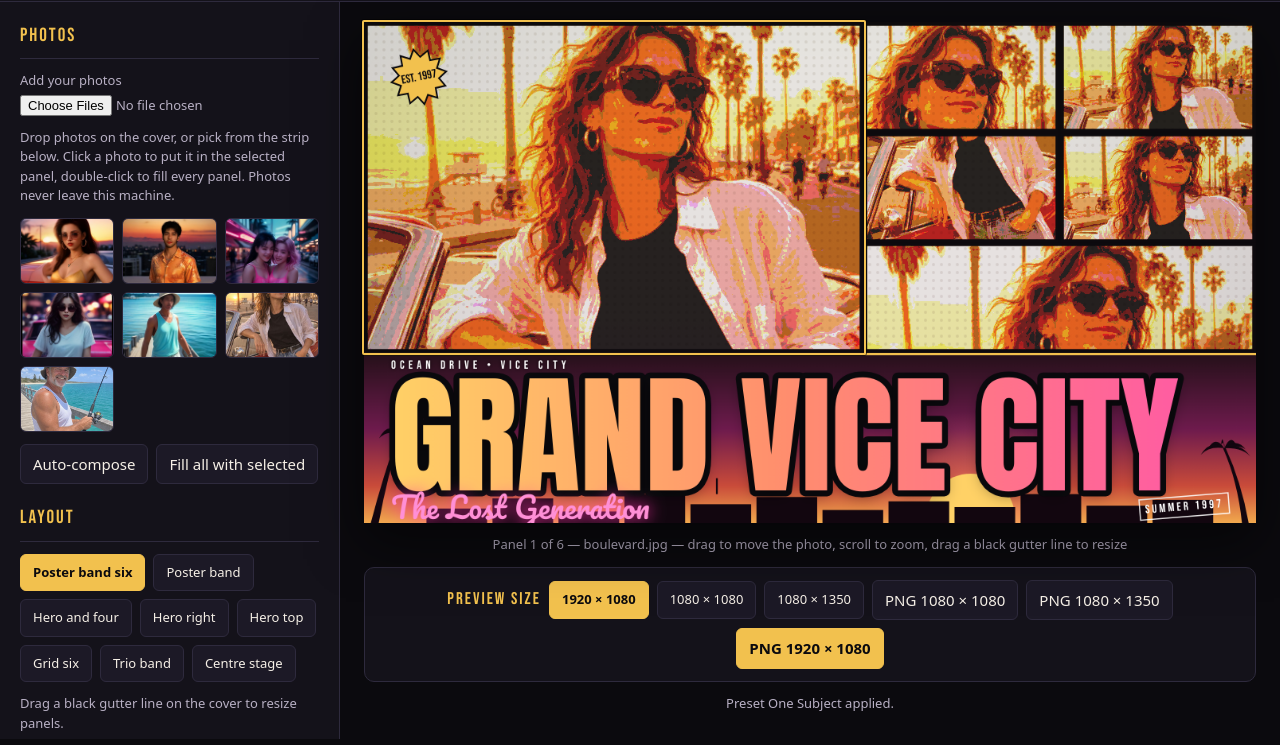
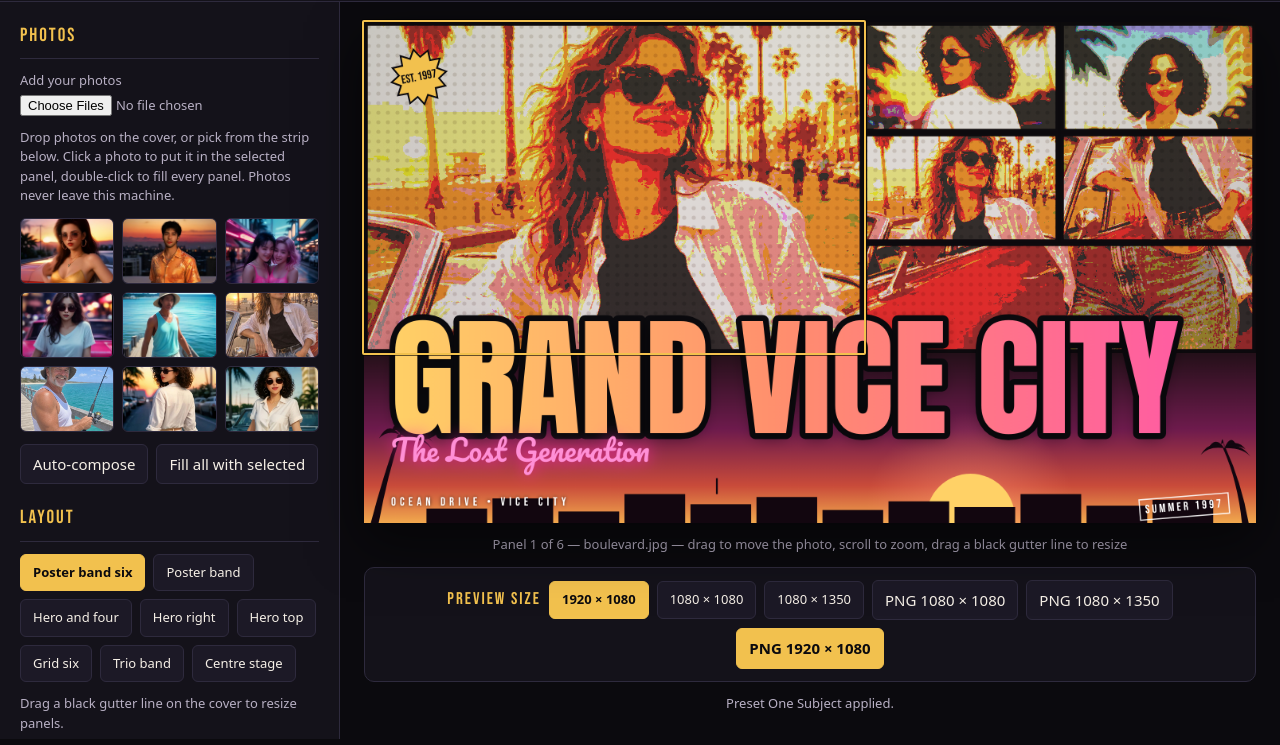
Before and after one commit to rfky18/gta6-cover-art-01, a plain HTML site: page app/index.html in a window 1280 px wide. Shown: the part 64-809 px from the top of the page. Drawn offline with Linux system fonts and the light colour scheme.

Commit message:
v5: title overlaps panels, two new same-heroine scenes, fully flat Poster Ink

```diff
--- a/app/src/cover.js
+++ b/app/src/cover.js
@@ -30,13 +30,15 @@ let dotTile = null;
 function getDotTile() {
   if (dotTile) return dotTile;
   const c = document.createElement('canvas');
-  // v4: coarser dot screen (8px -> 10px tile) — flatter poster feel, less noise.
-  c.width = 10;
-  c.height = 10;
+  // v5: coarser dot screen (10px -> 12px tile, dot r 1.9 -> 2.6) — the
+  // #1 HEATWAVE comic-flat look needs dots you can actually see; the
+  // v4 dots were too fine to read as halftone at cover scale.
+  c.width = 12;
+  c.height = 12;
   const g = c.getContext('2d');
   g.fillStyle = '#000000';
   g.beginPath();
-  g.arc(5, 5, 1.9, 0, Math.PI * 2);
+  g.arc(6, 6, 2.6, 0, Math.PI * 2);
   g.fill();
   dotTile = c;
   return c;
--- a/app/src/grades.js
+++ b/app/src/grades.js
@@ -53,30 +53,25 @@ export const GRADES = {
     washAlpha: 0.2,
     band: ['#2a2118', '#3a2c1c', '#4a3822'],
   },
-// v4: Poster Ink is now the DEFAULT cover grade (One Subject preset) and
-// is flatter/posterized ala #1 HEATWAVE — halftone dots larger + fainter
-// (alpha 0.13 -> 0.09), film grain cut to a quarter on ink covers (grain
-// is what made v2's halftone read noisy), and a sunset wash (was: none)
-// so daylight-blue panels — pier, beach sky — are pulled FULLY into the
-// sunset palette instead of staying cold. Posterize levels TESTED 3 vs 4:
-// 3 flattened the hero's face to a single orange blob (mouth lost), 4
-// keeps the face readable while the panels still read as one flat poster.
-// Wash tested 0.22 vs 0.34: 0.34 warms the panels further (rooftop sky,
-// beach) while the hero face stays readable; the pier sea itself stays
-// turquoise (its saturation resists a 'color' wash below face-wrecking
-// strength) but is now posterized + halftone-unified with the rest.
+// v5: Poster Ink goes fully flat, ala #1 HEATWAVE — posterize 3 levels
+// (was 4; v4 tested 3 vs 4 and picked 4 because 3 blobbed the hero face,
+// so v5 re-tests 3 with the flatter pipeline: stronger contrast/saturation
+// to sharpen the quantization edges into geometric shadow shapes, coarser
+// halftone dots at higher alpha, grain still cut to a quarter). If the
+// browser check shows the face blobbing again, the fallback is levels 4
+// with the same stronger dots — flat-max that keeps the face readable.
   'poster-ink': {
     name: 'Poster Ink',
     blurb: 'Halftone comic ink: posterized colour, ink outline, dot screen.',
-    filter: 'saturate(1.55) contrast(1.35) brightness(1.04)',
+    filter: 'saturate(1.6) contrast(1.45) brightness(1.04)',
     overlay: ['#ffd166', '#ff5da2'],
     overlayAlpha: 0.2,
     overlayMode: 'overlay',
     vignette: 0.14,
     posterize: true,
-    posterLevels: 4,
+    posterLevels: 3,
     halftone: true,
-    halftoneAlpha: 0.09,
+    halftoneAlpha: 0.13,
     wash: '#ff9a5c',
     washAlpha: 0.34,
     band: ['#241019', '#3a1526', '#4a1a2e'],
--- a/app/src/layouts.js
+++ b/app/src/layouts.js
@@ -8,10 +8,16 @@
 // v3: `poster-band-six` adds a sixth panel (a wide sunset strip under the
 // four small panels) so the cover reads denser, ala #1's 9-panel HEATWAVE,
 // without crowding: the hero keeps its 0.56 width and the band stays 34%.
+// v5: `titleOverlap` 0.30 — the giant gradient title's caps rise 30% of
+// their height above the band into the panels (ala #2 SUN HEIST), so the
+// title reads as part of the cover, not a caption strip below it. The
+// overlap is capped so the caps stay clear of every face (hero face ends
+// ~0.35H, the wide-strip face's mouth ~0.56H, caps top ~0.61H).
 export const LAYOUTS = {
   'poster-band-six': {
     name: 'Poster band six',
     band: 0.34,
+    titleOverlap: 0.3,
     panels: [
       { x: 0, y: 0, w: 0.56, h: 0.66 },
       { x: 0.56, y: 0, w: 0.22, h: 0.22 },
--- a/app/src/lettering.js
+++ b/app/src/lettering.js
@@ -9,6 +9,10 @@
 // never covers a face or a hero's body. Full-bleed layouts keep the title
 // overlapping the panels, but it now grows to fill the width (up to a
 // taller cap) instead of sitting small in the bottom-left corner.
+// v5: band layouts with layout.titleOverlap lift the title's caps above the
+// band into the panels (ala #2 SUN HEIST), and move the location line to
+// the band's bottom row so the small line is never struck through by the
+// giant letters. The overlap is sized to clear every face (see layouts.js).
 import { GRADES } from './grades.js';
 import { LAYOUTS } from './layouts.js';
 
@@ -184,8 +188,13 @@ export function drawLettering(ctx, W, H, state) {
     // not the flat gradient fill v2 used — see drawBandBackdrop above.
     ctx.save();
     drawBandBackdrop(ctx, W, bandY, bandH, grade);
-    ctx.fillStyle = '#f2c14e';
-    ctx.fillRect(0, bandY, W, Math.max(2, Math.round(H * 0.004)));
+    // v5: overlap mode skips the gold rule at bandY — the title's caps
+    // cross that line, and a 4px rule through the letters would read as
+    // a strike-through instead of a frame edge.
+    if (!layout.titleOverlap) {
+      ctx.fillStyle = '#f2c14e';
+      ctx.fillRect(0, bandY, W, Math.max(2, Math.round(H * 0.004)));
+    }
     ctx.restore();
 
     // Block: location row, giant one-line title, neon script — centred in the band.
@@ -197,10 +206,24 @@ export function drawLettering(ctx, W, H, state) {
     const titleSize = title ? fitFontFill(ctx, title, titleFace, W - pad * 2, titleCap) : 0;
     const capsH = titleSize * 0.88;
     const gap = Math.round(H * 0.012);
-    const blockH = locSize + gap + capsH + gap + scriptSize * 0.75;
-    let top = bandY + Math.max(0, (bandH - blockH) / 2);
+    // v5: overlap mode (layout.titleOverlap) drops the location line from
+    // the block's top row — the title's caps rise above the band there, so
+    // the small line would be struck through by the giant letters. The
+    // block is title + script only, its caps top sitting `overlap` above
+    // the band edge; the location moves to the band's bottom row (drawn
+    // below, over the dark skyline strip, clear of the sun glow).
+    const overlapMode = !!layout.titleOverlap;
+    const overlap = overlapMode ? capsH * layout.titleOverlap : 0;
+    const blockH = overlapMode
+      ? capsH + gap + scriptSize * 0.75
+      : locSize + gap + capsH + gap + scriptSize * 0.75;
+    const top = overlapMode
+      ? bandY - overlap
+      : bandY + Math.max(0, (bandH - blockH) / 2);
+    const titleY = overlapMode ? top + capsH : top + locSize + gap + capsH;
+    const scriptY = titleY + gap + scriptSize * 0.75;
 
-    if (location) {
+    if (location && !overlapMode) {
       ctx.save();
       ctx.font = `${locSize}px "Bebas Neue"`;
       try { ctx.letterSpacing = `${Math.round(locSize * 0.32)}px`; } catch (e) { /* older canvas: plain */ }
@@ -210,6 +233,19 @@ export function drawLettering(ctx, W, H, state) {
       ctx.shadowColor = 'rgba(0,0,0,0.7)';
       ctx.shadowBlur = locSize * 0.3;
       ctx.fillText(location, pad, top + locSize);
+      try { ctx.letterSpacing = '0px'; } catch (e) { /* ignore */ }
+      ctx.restore();
+    }
+    if (location && overlapMode) {
+      ctx.save();
+      ctx.font = `${locSize}px "Bebas Neue"`;
+      try { ctx.letterSpacing = `${Math.round(locSize * 0.32)}px`; } catch (e) { /* older canvas: plain */ }
+      ctx.textAlign = 'left';
+      ctx.textBaseline = 'alphabetic';
+      ctx.fillStyle = '#ffffff';
+      ctx.shadowColor = 'rgba(0,0,0,0.7)';
+      ctx.shadowBlur = locSize * 0.3;
+      ctx.fillText(location, pad, bandY + bandH - Math.round(H * 0.035));
       try { ctx.letterSpacing = '0px'; } catch (e) { /* ignore */ }
       ctx.restore();
     }
@@ -238,7 +274,6 @@ export function drawLettering(ctx, W, H, state) {
     }
 
     if (title) {
-      const titleY = top + locSize + gap + capsH;
       drawTitle(ctx, title, titleFace, titleSize, pad, titleY, W - pad * 2, titleColors);
     }
     if (subtitle) {
@@ -249,7 +284,7 @@ export function drawLettering(ctx, W, H, state) {
       ctx.fillStyle = '#ff8fd6';
       ctx.shadowColor = '#ff2ea6';
       ctx.shadowBlur = scriptSize * 0.55;
-      ctx.fillText(subtitle, pad, top + locSize + gap + capsH + gap + scriptSize * 0.75);
+      ctx.fillText(subtitle, pad, scriptY);
       ctx.restore();
     }
   } else {
--- a/app/src/presets.js
+++ b/app/src/presets.js
@@ -7,13 +7,18 @@
 // summer-1997 is fixed (title is GRAND VICE CITY in the band, no more
 // giant date covering mouths); neon-nights and pier-lights now put a real
 // night photo in the hero panel, so the neon grade matches the hero.
-// v4: One Subject's grade is now POSTER INK (was golden-vice) — the
-// exported cover is halftone, ala v2's win vs #5, with v3's one-subject
-// story + sunset title band kept. The two detail-crop filler panels are
-// gone: panel 3 is now a wide boulevard scene (palms + street + sky,
-// zoom 1.05, top slice) and panel 4 is the heroine in front of the red
-// car at full width (zoom 1.0, mid-low slice) — all six panels are
-// scenes of the same heroine, no detail crops.
+// v5: One Subject's grade stays POSTER INK and the band stays, but two
+// panels are now TRULY different scenes, not boulevard.jpg crops (the gap
+// that lost v4 vs #2): panel 2 is boulevard-back.jpg — the same heroine
+// from behind, walking down the boulevard at sunset (Pollinations, same
+// character description: curly brown hair, sunglasses, white shirt); panel
+// 3 is boulevard-hood.jpg — the same heroine sitting on the hood of the
+// red classic convertible. Both are AI-made with the heroine's exact
+// outfit/hair/sunglasses, then posterized + halftone-unified with the rest
+// of the cover, so the identity holds at cover scale. The existing repo
+// samples could NOT be used here: heroine-neon is a visibly different
+// woman, rooftop/pierman are men, neon is two different women — putting
+// any of them in a one-subject preset would break the narrative.
 export const PRESETS = [
   {
     id: 'one-subject',
@@ -27,11 +32,16 @@ export const PRESETS = [
     stamp: 'SUMMER 1997',
     photos: [
       { photo: 'boulevard.jpg', oy: -0.65 },
-      { photo: 'boulevard.jpg', zoom: 2.0, ox: 0.35, oy: -0.8 },
+      { photo: 'boulevard-back.jpg', zoom: 1.15, oy: -0.55 },
+      { photo: 'boulevard-hood.jpg', zoom: 1.1, oy: -0.5 },
       { photo: 'boulevard.jpg', zoom: 1.05, ox: 0.5, oy: -0.7 },
       { photo: 'boulevard.jpg', zoom: 1.0, ox: -0.5, oy: 0.35 },
-      { photo: 'boulevard.jpg', zoom: 1.25, ox: 0.15, oy: -0.6 },
-      { photo: 'boulevard.jpg', zoom: 1.1, ox: -0.3, oy: -0.79 },
+      // v5 fix: the wide strip used to be a face close-up whose mouth sat
+      // at ~0.61H — exactly where the overlapping title's caps top lands
+      // (0.607H), so the title hid her mouth. The strip is now the bottom
+      // slice of the same photo (red classic car + street, no face), so the
+      // overlap reads as #2-style title-over-street, never title-over-face.
+      { photo: 'boulevard.jpg', zoom: 1.0, ox: 0, oy: 0.9 },
     ],
   },
   {
@@ -116,4 +126,7 @@ export const SAMPLE_FILES = [
   'pierman.jpg',
   'boulevard.jpg',
   'pier.jpg',
+  // v5: the two new One Subject scenes (same heroine, different moments).
+  'boulevard-back.jpg',
+  'boulevard-hood.jpg',
 ];
```
Also changed, not shown: app/index.html (+1 -0 lines), app/samples/boulevard-back.jpg (added), app/samples/boulevard-hood.jpg (added), screenshots/1-cover.jpg, screenshots/2-editor.jpg, screenshots/3-cover-square.jpg, screenshots/4-editor-ink.jpg, 1 other file.
